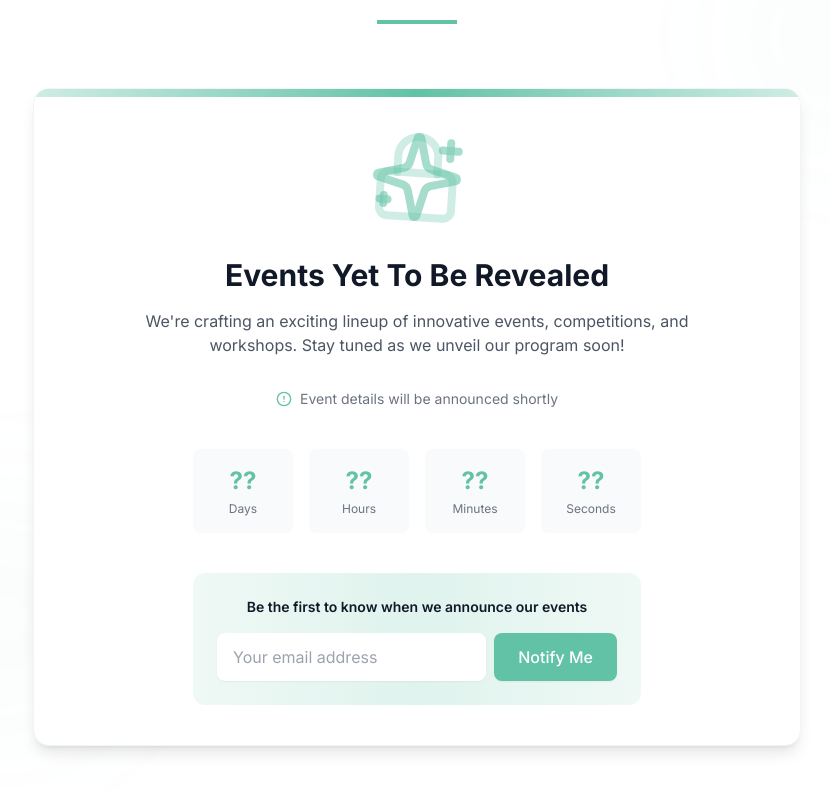
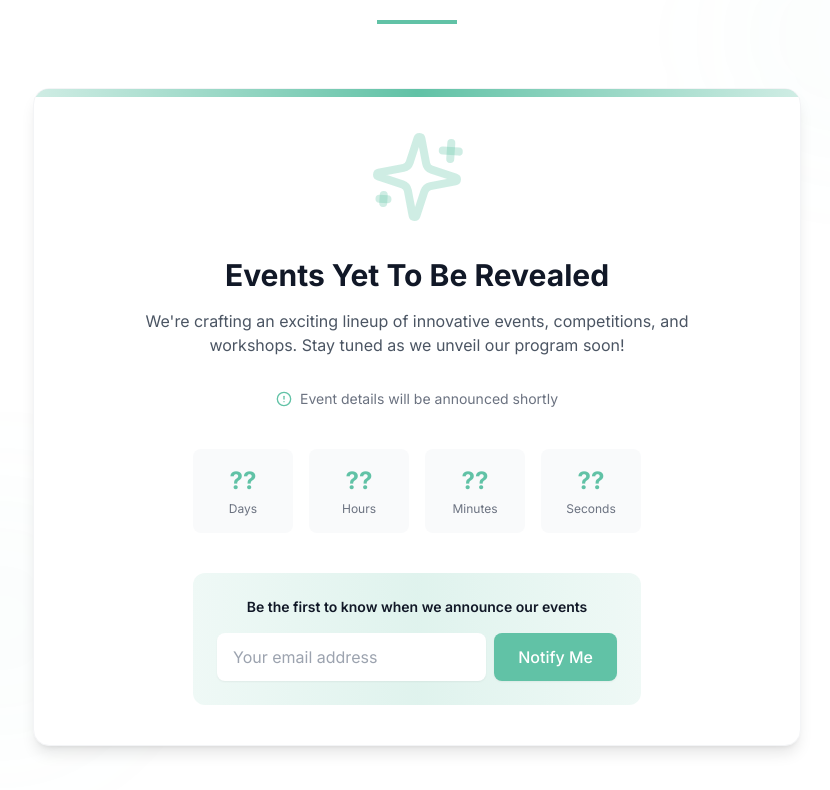
Before and after one commit to abnv-o/vibhava-website, a Next.js app: page / in a window 1280 px wide. Shown: the part 972-1762 px from the top of the page, without its empty margins (223-1053 px from the left). Built offline with nearby package versions, Linux system fonts and the light colour scheme.

Commit message:
fixed build errors

```diff
--- a/components/Events.tsx
+++ b/components/Events.tsx
@@ -1,6 +1,6 @@
 "use client";
 
-import { Calendar, Sparkles, Lock, Clock, AlertCircle } from "lucide-react";
+import { Sparkles, AlertCircle } from "lucide-react";
 import { motion } from "framer-motion";
 
 const Events = () => {
@@ -57,22 +57,14 @@ const Events = () => {
               animate={{ scale: [1, 1.1, 1] }}
               transition={{ duration: 2, repeat: Infinity, repeatType: "reverse" }}
             >
-              <Lock className="w-full h-full text-primary/30" />
-            </motion.div>
-            <motion.div
-              className="absolute inset-0"
-              initial={{ opacity: 0 }}
-              animate={{ opacity: [0, 1, 0] }}
-              transition={{ duration: 3, repeat: Infinity, repeatType: "reverse", delay: 1 }}
-            >
-              <Sparkles className="w-full h-full text-primary/70" />
+              <Sparkles className="w-full h-full text-primary/30" />
             </motion.div>
           </motion.div>
 
           <h3 className="text-3xl font-bold text-center mb-4">Events Yet To Be Revealed</h3>
 
           <p className="text-gray-600 text-center mb-8 max-w-xl mx-auto">
-            We're crafting an exciting lineup of innovative events, competitions, and workshops.
+            We&apos;re crafting an exciting lineup of innovative events, competitions, and workshops.
             Stay tuned as we unveil our program soon!
           </p>
 
--- a/components/Hero.tsx
+++ b/components/Hero.tsx
@@ -95,7 +95,7 @@ const Hero = () => {
             transition={{ duration: 0.8, delay: 0.6 }}
             className="max-w-2xl mx-auto mb-10 px-6 py-4 bg-white/50 backdrop-blur-sm rounded-lg shadow-sm border border-primary/10"
           >
-            <p className="text-gray-700 italic">"{quote}"</p>
+            <p className="text-gray-700 italic">&quot;{quote}&quot;</p>
           </motion.div>
 
           <motion.p
```
Also changed, not shown: .eslintrc.json (added).
